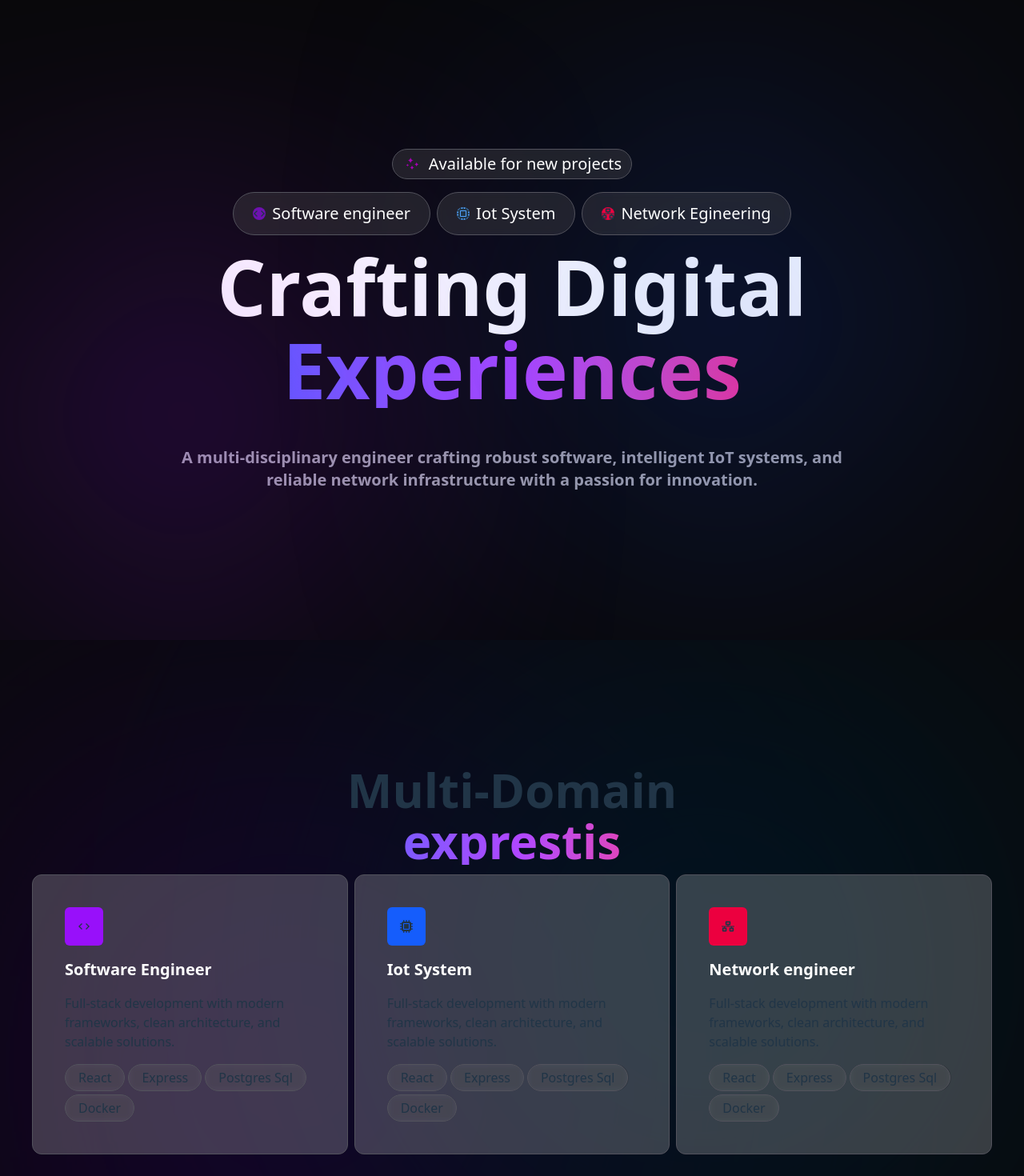
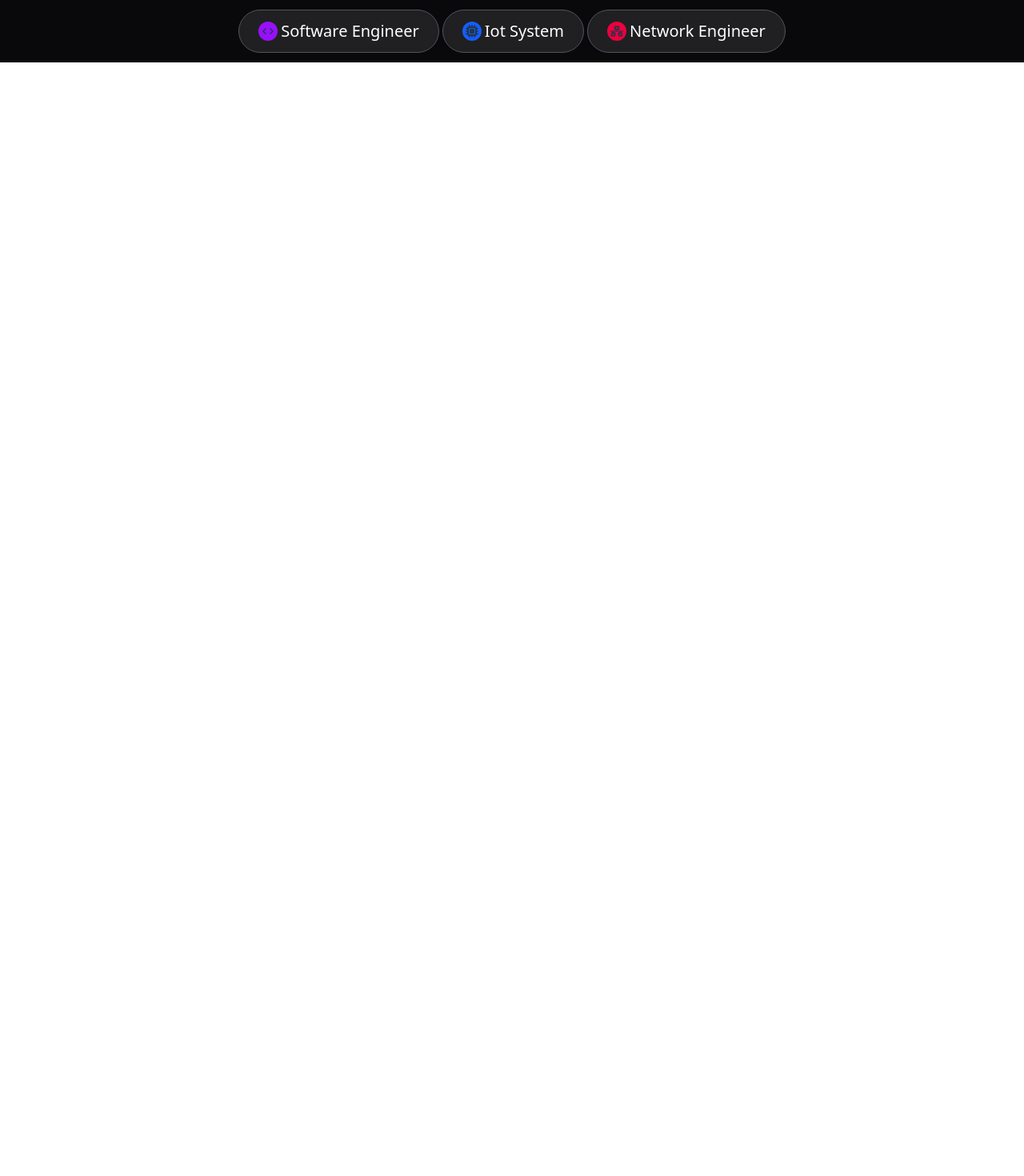
Before and after one commit to adibmisbahul/portofolio, a React (Vite) app: page / in a window 1280 px wide. Shown: the top 1470 px of the page at 80% size. After the commit the page ends 800 px from the top, so only its background shows below. Built offline with nearby package versions, Linux system fonts and the light colour scheme.

Commit message:
remodel laout

```diff
--- a/src/App.jsx
+++ b/src/App.jsx
@@ -1,110 +1,11 @@
 import "./App.css";
-import Tag from "./components/Tag";
-import { IoMdCode } from "react-icons/io";
-import { FaMicrochip } from "react-icons/fa6";
-import { FaNetworkWired } from "react-icons/fa";
-import LayoutOne from "./layouts/LayoutOne";
-import { WiStars } from "react-icons/wi";
-import Navbar from "./components/Navbar";
-import TagText from "./components/TagText";
-import Layout from "./layouts/Layout";
-import Card from "./components/Card";
+
+import Dashboard from "./pages/dashboard";
 
 function App() {
-  const TagTextItem = [
-    { id: 1, title: "React" },
-    { id: 2, title: "Javascript" },
-    { id: 3, title: "Sql" },
-    { id: 4, title: "Esp 32" },
-    { id: 5, title: "Mikrotik" },
-  ];
-
-  const tagSeries = [{ tag: "se", title: "react" }];
   return (
     <>
-      <LayoutOne>
-        {/* <Navbar /> */}
-        <Tag
-          title="Available for new projects"
-          icon={<WiStars size={25} color="rgb(168, 0, 183)" />}
-          paddingIcon={"p-0"}
-          paddingX={"p-2"}
-          paddingY={"p-0"}
-        />
-        <div className="flex gap-2 ">
-          <Tag
-            icon={<IoMdCode />}
-            title={"Software engineer"}
-            bgIcon={"bg-purple-800"}
-          />
-          <Tag
-            icon={<FaMicrochip />}
-            title="Iot System"
-            bgIcon={"bg-blue-400"}
-          />
-          <Tag
-            icon={<FaNetworkWired />}
-            title="Network Egineering"
-            bgIcon={"bg-rose-600"}
-          />
-        </div>
-        <div className="text-white flex flex-col gap-1 items-center">
-          <h1 className="text-5xl font-semibold md:text-8xl md:font-semibold">
-            Crafting Digital
-          </h1>
-          <h1 className="font-semibold text-5xl m-1 text-transparent bg-gradient-to-r from-indigo-500 via-purple-500 to-pink-500 bg-clip-text xl:text-8xl">
-            Experiences
-          </h1>
-          <p className="w-2/3 text-sm mt-10 font-semibold text-zinc-400 md:text-xl">
-            A multi-disciplinary engineer crafting robust software, intelligent
-            IoT systems, and reliable network infrastructure with a passion for
-            innovation.
-          </p>
-        </div>
-      </LayoutOne>
-      <Layout>
-        <div className="">
-          <h1 className="font-semibold text-6xl">Multi-Domain</h1>
-          <h1 className="font-semibold text-6xl m-1 text-transparent bg-gradient-to-r from-indigo-500 via-purple-500 to-pink-500 bg-clip-text ">
-            exprestis
-          </h1>
-        </div>
-        <div className="flex flex-col md:flex-row gap-2 ">
-          <Card
-            icon={<IoMdCode />}
-            title="Software Engineer"
-            description="Full-stack development with modern frameworks, clean architecture, and scalable solutions."
-            bgIcon="bg-purple-600"
-          >
-            <TagText title="React" />
-            <TagText title="Express" />
-            <TagText title="Postgres Sql" />
-            <TagText title="Docker" />
-          </Card>
-          <Card
-            icon={<FaMicrochip />}
-            title="Iot System"
-            description="Full-stack development with modern frameworks, clean architecture, and scalable solutions."
-            bgIcon="bg-blue-600"
-          >
-            <TagText title="React" />
-            <TagText title="Express" />
-            <TagText title="Postgres Sql" />
-            <TagText title="Docker" />
-          </Card>
-          <Card
-            icon={<FaNetworkWired />}
-            title="Network engineer"
-            description="Full-stack development with modern frameworks, clean architecture, and scalable solutions."
-            bgIcon="bg-rose-600"
-          >
-            <TagText title="React" />
-            <TagText title="Express" />
-            <TagText title="Postgres Sql" />
-            <TagText title="Docker" />
-          </Card>
-        </div>
-      </Layout>
+      <Dashboard></Dashboard>
     </>
   );
 }
--- a/src/components/Tag.jsx
+++ b/src/components/Tag.jsx
@@ -3,18 +3,19 @@ export default function Tag(props) {
     icon,
     title,
     bgIcon,
-    paddingX = "xl:px-6",
-    paddingY = "xl:py-3",
-    paddingIcon = "p-2",
+    paddingX = "md:px-6",
+    paddingY = "md:py-3",
+    paddingIcon = "p-1",
   } = props;
+
   return (
     <div
-      className={`flex items-center justify-center px-3 py-1 border rounded-full backdrop-blur-xs bg-white/10  border-zinc-600 backdrop-brightness-80 gap-2 hover:backdrop-brightness-130 cursor-pointer text-center ${paddingX} ${paddingY} `}
+      className={`flex items-center justify-center px-2 py-3 border rounded-full backdrop-blur-xs bg-white/10  border-zinc-600 backdrop-brightness-80 gap-1 hover:backdrop-brightness-130 cursor-pointer text-center ${paddingX} ${paddingY} `}
     >
-      <icon className={` ${bgIcon} md:${paddingIcon} rounded-full`}>
+      <icon className={`none ${bgIcon} rounded-full ${paddingIcon} `}>
         {icon}
       </icon>
-      <h2 className="text-white text-sm md:text-xl">{title}</h2>
+      <h2 className="text-white text-[10px] md:text-xl">{title}</h2>
     </div>
   );
 }
--- /dev/null
+++ b/src/pages/dashboard.jsx
@@ -0,0 +1,29 @@
+import Tag from "../components/Tag";
+import { IoMdCode } from "react-icons/io";
+import { FaMicrochip } from "react-icons/fa6";
+import { FaNetworkWired } from "react-icons/fa";
+
+export default function Dashboard() {
+  const firstTag = [
+    { title: "Software Engineer", icon: <IoMdCode />, bgIcon: "bg-purple-600" },
+    { title: "Iot System", icon: <FaMicrochip />, bgIcon: "bg-blue-600" },
+    {
+      title: "Network Engineer",
+      icon: <FaNetworkWired />,
+      bgIcon: "bg-rose-600",
+    },
+  ];
+  return (
+    <div>
+      <div className="bg-zinc-950 flex-col items-center justify-center">
+        <div className="flex gap-1 p-3 justify-center">
+          {firstTag.map((item) => {
+            return (
+              <Tag title={item.title} icon={item.icon} bgIcon={item.bgIcon} />
+            );
+          })}
+        </div>
+      </div>
+    </div>
+  );
+}
--- /dev/null
+++ b/src/pages/temp.jsx
@@ -0,0 +1,100 @@
+import Tag from "./components/Tag";
+import { IoMdCode } from "react-icons/io";
+import { FaMicrochip } from "react-icons/fa6";
+import { FaNetworkWired } from "react-icons/fa";
+import LayoutOne from "./layouts/LayoutOne";
+import { WiStars } from "react-icons/wi";
+import Navbar from "./components/Navbar";
+import TagText from "./components/TagText";
+import Layout from "./layouts/Layout";
+import Card from "./components/Card";
+
+export default function Temp() {
+  return (
+    <>
+      <LayoutOne>
+        {/* <Navbar /> */}
+        <Tag
+          title="Available for new projects"
+          icon={<WiStars size={25} color="rgb(168, 0, 183)" />}
+          paddingIcon={"p-0"}
+          paddingX={"p-2"}
+          paddingY={"p-0"}
+        />
+        <div className="flex gap-2 ">
+          <Tag
+            icon={<IoMdCode />}
+            title={"Software engineer"}
+            bgIcon={"bg-purple-800"}
+          />
+          <Tag
+            icon={<FaMicrochip />}
+            title="Iot System"
+            bgIcon={"bg-blue-400"}
+          />
+          <Tag
+            icon={<FaNetworkWired />}
+            title="Network Egineering"
+            bgIcon={"bg-rose-600"}
+          />
+        </div>
+        <div className="text-white flex flex-col gap-1 items-center">
+          <h1 className="text-5xl font-semibold md:text-8xl md:font-semibold">
+            Crafting Digital
+          </h1>
+          <h1 className="font-semibold text-5xl m-1 text-transparent bg-gradient-to-r from-indigo-500 via-purple-500 to-pink-500 bg-clip-text xl:text-8xl">
+            Experiences
+          </h1>
+          <p className="w-2/3 text-sm mt-10 font-semibold text-zinc-400 md:text-xl">
+            A multi-disciplinary engineer crafting robust software, intelligent
+            IoT systems, and reliable network infrastructure with a passion for
+            innovation.
+          </p>
+        </div>
+      </LayoutOne>
+      <Layout>
+        <div className="">
+          <h1 className="font-semibold text-6xl">Multi-Domain</h1>
+          <h1 className="font-semibold text-6xl m-1 text-transparent bg-gradient-to-r from-indigo-500 via-purple-500 to-pink-500 bg-clip-text ">
+            exprestis
+          </h1>
+        </div>
+        <div className="flex flex-col md:flex-row gap-2 ">
+          <Card
+            icon={<IoMdCode />}
+            title="Software Engineer"
+            description="Full-stack development with modern frameworks, clean architecture, and scalable solutions."
+            bgIcon="bg-purple-600"
+          >
+            <TagText title="React" />
+            <TagText title="Express" />
+            <TagText title="Postgres Sql" />
+            <TagText title="Docker" />
+          </Card>
+          <Card
+            icon={<FaMicrochip />}
+            title="Iot System"
+            description="Full-stack development with modern frameworks, clean architecture, and scalable solutions."
+            bgIcon="bg-blue-600"
+          >
+            <TagText title="React" />
+            <TagText title="Express" />
+            <TagText title="Postgres Sql" />
+            <TagText title="Docker" />
+          </Card>
+          <Card
+            icon={<FaNetworkWired />}
+            title="Network engineer"
+            description="Full-stack development with modern frameworks, clean architecture, and scalable solutions."
+            bgIcon="bg-rose-600"
+          >
+            <TagText title="React" />
+            <TagText title="Express" />
+            <TagText title="Postgres Sql" />
+            <TagText title="Docker" />
+          </Card>
+        </div>
+      </Layout>
+    </>
+  );
+}
```
